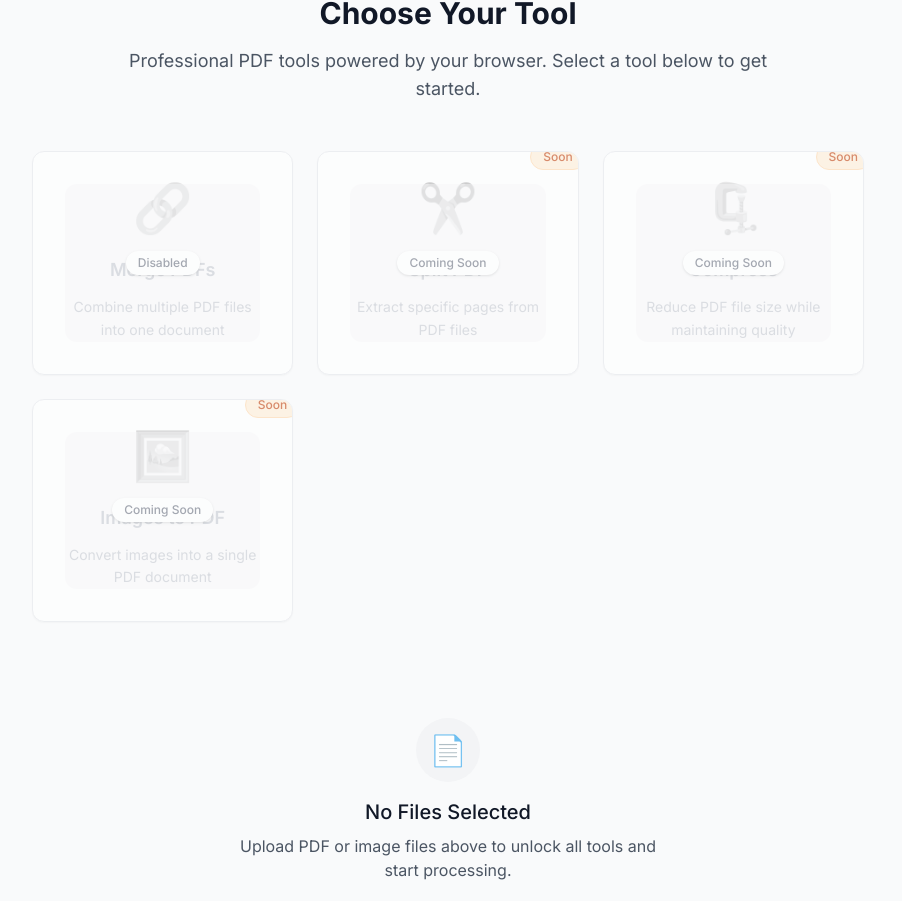
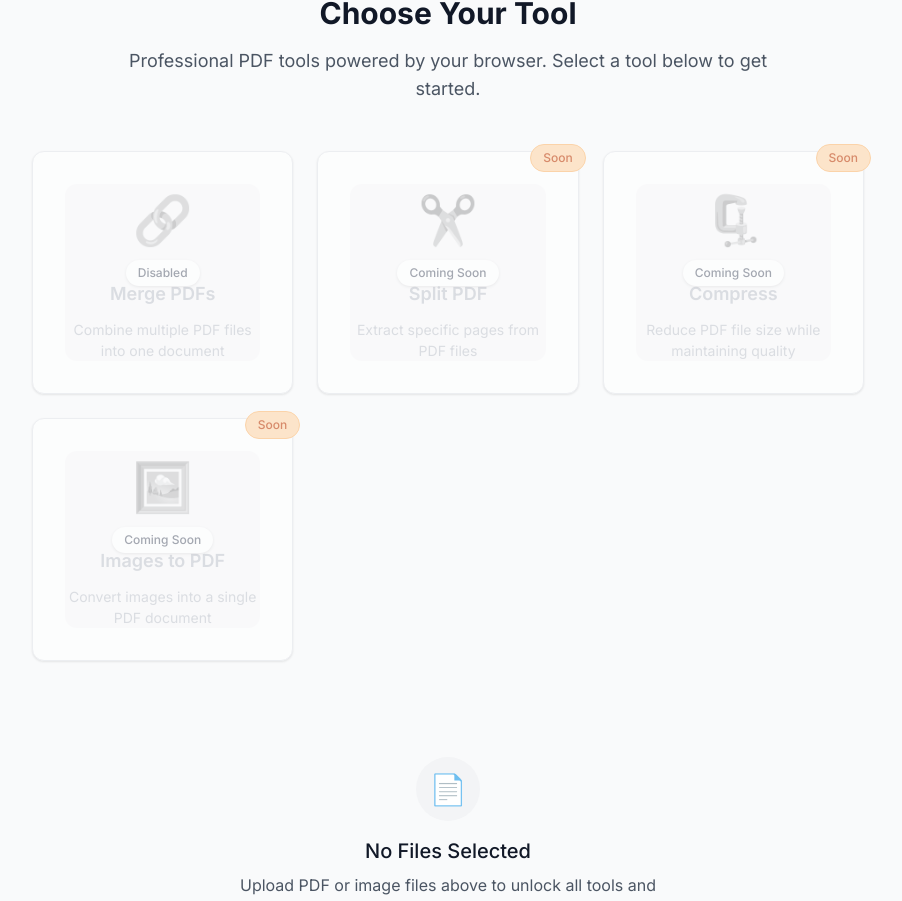
Before and after one commit to ulinycoin/clientpdf-pro, a React (Vite) app: page / in a window 1280 px wide. Shown: the part 1113-2014 px from the top of the page, without its empty margins (192-1094 px from the left). Built offline with nearby package versions, Linux system fonts and the light colour scheme.

Commit message:
fix: replace ToolCard with inline styles for guaranteed rendering
- Use inline styles instead of CSS classes
- Add proper hover effects with mouse events
- Ensure all styling works regardless of Tailwind issues
- Keep all original functionality and design

```diff
--- a/src/components/organisms/ToolCard.tsx
+++ b/src/components/organisms/ToolCard.tsx
@@ -24,83 +24,136 @@ const ToolCard: React.FC<ToolCardProps> = ({
   comingSoon = false,
   className = '',
 }) => {
+  const cardStyle = {
+    background: 'white',
+    borderRadius: '12px',
+    border: '1px solid #e5e7eb',
+    padding: '32px',
+    textAlign: 'center' as const,
+    position: 'relative' as const,
+    cursor: disabled ? 'not-allowed' : 'pointer',
+    transition: 'all 0.2s ease',
+    opacity: disabled ? 0.6 : 1,
+    boxShadow: '0 1px 3px 0 rgba(0, 0, 0, 0.1), 0 1px 2px 0 rgba(0, 0, 0, 0.06)',
+  }
+
+  const hoverStyle = !disabled ? {
+    ':hover': {
+      transform: 'translateY(-2px)',
+      boxShadow: '0 10px 15px -3px rgba(0, 0, 0, 0.1), 0 4px 6px -2px rgba(0, 0, 0, 0.05)',
+      borderColor: '#3b82f6',
+    }
+  } : {}
+
   return (
-    <Card
+    <div
+      style={cardStyle}
       onClick={disabled ? undefined : onClick}
-      interactive={!disabled}
-      disabled={disabled}
-      className={`
-        tool-card relative group
-        ${disabled ? 'tool-card-disabled' : 'tool-card-enabled'}
-        ${className}
-      `}
+      onMouseEnter={(e) => {
+        if (!disabled) {
+          e.currentTarget.style.transform = 'translateY(-2px)'
+          e.currentTarget.style.boxShadow = '0 10px 15px -3px rgba(0, 0, 0, 0.1), 0 4px 6px -2px rgba(0, 0, 0, 0.05)'
+          e.currentTarget.style.borderColor = '#3b82f6'
+        }
+      }}
+      onMouseLeave={(e) => {
+        if (!disabled) {
+          e.currentTarget.style.transform = 'translateY(0)'
+          e.currentTarget.style.boxShadow = '0 1px 3px 0 rgba(0, 0, 0, 0.1), 0 1px 2px 0 rgba(0, 0, 0, 0.06)'
+          e.currentTarget.style.borderColor = '#e5e7eb'
+        }
+      }}
+      className={className}
     >
-      {/* Background Gradient Effect */}
-      <div className="absolute inset-0 bg-gradient-to-br from-blue-50/50 to-blue-50/50 opacity-0 group-hover:opacity-100 transition-opacity duration-300 rounded-xl" />
-
       {/* Badge */}
       {(badge || comingSoon) && (
-        <div className="absolute -top-2 -right-2 z-10">
-          <div className={`
-            px-3 py-1 text-xs font-medium rounded-full
-            ${comingSoon
-              ? 'bg-orange-100 text-orange-700 border border-orange-200'
-              : 'bg-green-100 text-green-700 border border-green-200'
-            }
-          `}>
+        <div style={{
+          position: 'absolute',
+          top: '-8px',
+          right: '-8px',
+          zIndex: 10
+        }}>
+          <div style={{
+            padding: '4px 12px',
+            fontSize: '12px',
+            fontWeight: 500,
+            borderRadius: '9999px',
+            background: comingSoon ? '#fed7aa' : '#bbf7d0',
+            color: comingSoon ? '#c2410c' : '#166534',
+            border: `1px solid ${comingSoon ? '#fdba74' : '#86efac'}`
+          }}>
             {comingSoon ? 'Soon' : badge}
           </div>
         </div>
       )}
 
-      <div className="relative z-10">
+      <div style={{ position: 'relative', zIndex: 5 }}>
         {/* Icon */}
-        <div className="mb-6 flex justify-center">
+        <div style={{ marginBottom: '24px', display: 'flex', justifyContent: 'center' }}>
           {typeof icon === 'string' ? (
-            <span className={`
-              text-5xl
-              ${disabled ? 'grayscale opacity-50' : 'group-hover:scale-110 transition-transform duration-200'}
-            `}>
+            <span style={{
+              fontSize: '48px',
+              filter: disabled ? 'grayscale(1)' : 'none',
+              transition: 'transform 0.2s'
+            }}>
               {icon}
             </span>
           ) : (
-            <div className={`
-              w-12 h-12
-              ${disabled
-                ? 'text-gray-400'
-                : 'text-blue-600 group-hover:text-blue-700'
-              }
-              transition-colors duration-200
-            `}>
+            <div style={{
+              width: '48px',
+              height: '48px',
+              color: disabled ? '#9ca3af' : '#3b82f6',
+              transition: 'color 0.2s'
+            }}>
               {icon}
             </div>
           )}
         </div>
 
         {/* Content */}
-        <div className="text-center space-y-3">
-          <h3 className={`
-            text-lg font-semibold
-            ${disabled ? 'text-gray-400' : 'text-gray-900 group-hover:text-blue-900'}
-            transition-colors duration-200
-          `}>
+        <div style={{ textAlign: 'center', display: 'flex', flexDirection: 'column', gap: '12px' }}>
+          <h3 style={{
+            fontSize: '18px',
+            fontWeight: 600,
+            color: disabled ? '#9ca3af' : '#111827',
+            margin: 0,
+            transition: 'color 0.2s'
+          }}>
             {title}
           </h3>
 
-          <p className={`
-            text-sm leading-relaxed
-            ${disabled ? 'text-gray-400' : 'text-gray-600'}
-            transition-colors duration-200
-          `}>
+          <p style={{
+            fontSize: '14px',
+            lineHeight: 1.5,
+            color: disabled ? '#9ca3af' : '#6b7280',
+            margin: 0,
+            transition: 'color 0.2s'
+          }}>
             {description}
           </p>
         </div>
 
         {/* Hover Effect Arrow */}
         {!disabled && (
-          <div className="absolute bottom-4 right-4 opacity-0 group-hover:opacity-100 transition-opacity duration-200">
-            <div className="w-6 h-6 bg-blue-600 rounded-full flex items-center justify-center">
-              <svg className="w-3 h-3 text-white" fill="none" stroke="currentColor" viewBox="0 0 24 24">
+          <div style={{
+            position: 'absolute',
+            bottom: '16px',
+            right: '16px',
+            opacity: 0,
+            transition: 'opacity 0.2s',
+            pointerEvents: 'none'
+          }}
+          className="hover-arrow">
+            <div style={{
+              width: '24px',
+              height: '24px',
+              background: '#3b82f6',
+              borderRadius: '50%',
+              display: 'flex',
+              alignItems: 'center',
+              justifyContent: 'center'
+            }}>
+              <svg style={{ width: '12px', height: '12px', color: 'white' }} fill="none" stroke="currentColor" viewBox="0 0 24 24">
                 <path strokeLinecap="round" strokeLinejoin="round" strokeWidth={2} d="M9 5l7 7-7 7" />
               </svg>
             </div>
@@ -109,14 +162,30 @@ const ToolCard: React.FC<ToolCardProps> = ({
 
         {/* Disabled Overlay */}
         {disabled && (
-          <div className="absolute inset-0 bg-gray-100/50 rounded-xl flex items-center justify-center">
-            <div className="bg-white px-3 py-1 rounded-full text-xs font-medium text-gray-500 shadow-soft">
+          <div style={{
+            position: 'absolute',
+            inset: 0,
+            background: 'rgba(243, 244, 246, 0.5)',
+            borderRadius: '12px',
+            display: 'flex',
+            alignItems: 'center',
+            justifyContent: 'center'
+          }}>
+            <div style={{
+              background: 'white',
+              padding: '4px 12px',
+              borderRadius: '9999px',
+              fontSize: '12px',
+              fontWeight: 500,
+              color: '#6b7280',
+              boxShadow: '0 1px 3px 0 rgba(0, 0, 0, 0.1)'
+            }}>
               {comingSoon ? 'Coming Soon' : 'Disabled'}
             </div>
           </div>
         )}
       </div>
-    </Card>
+    </div>
   )
 }
 
```
